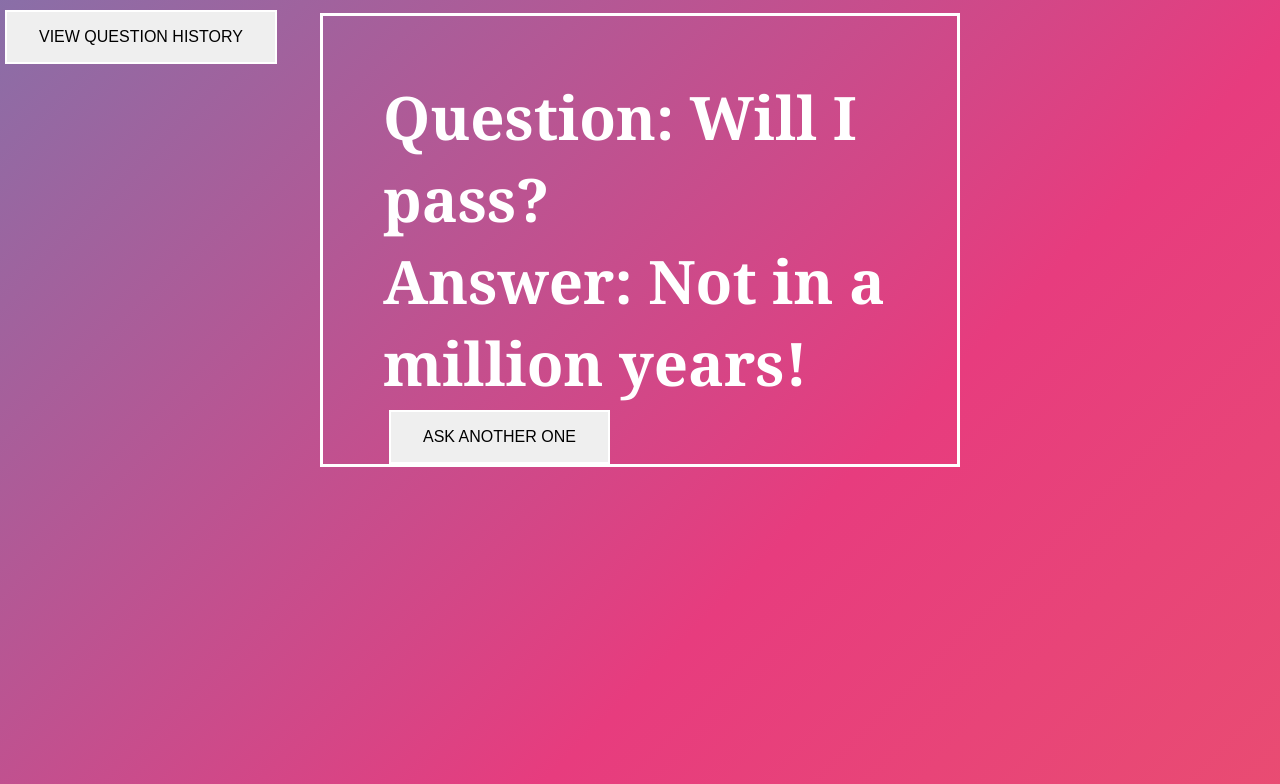
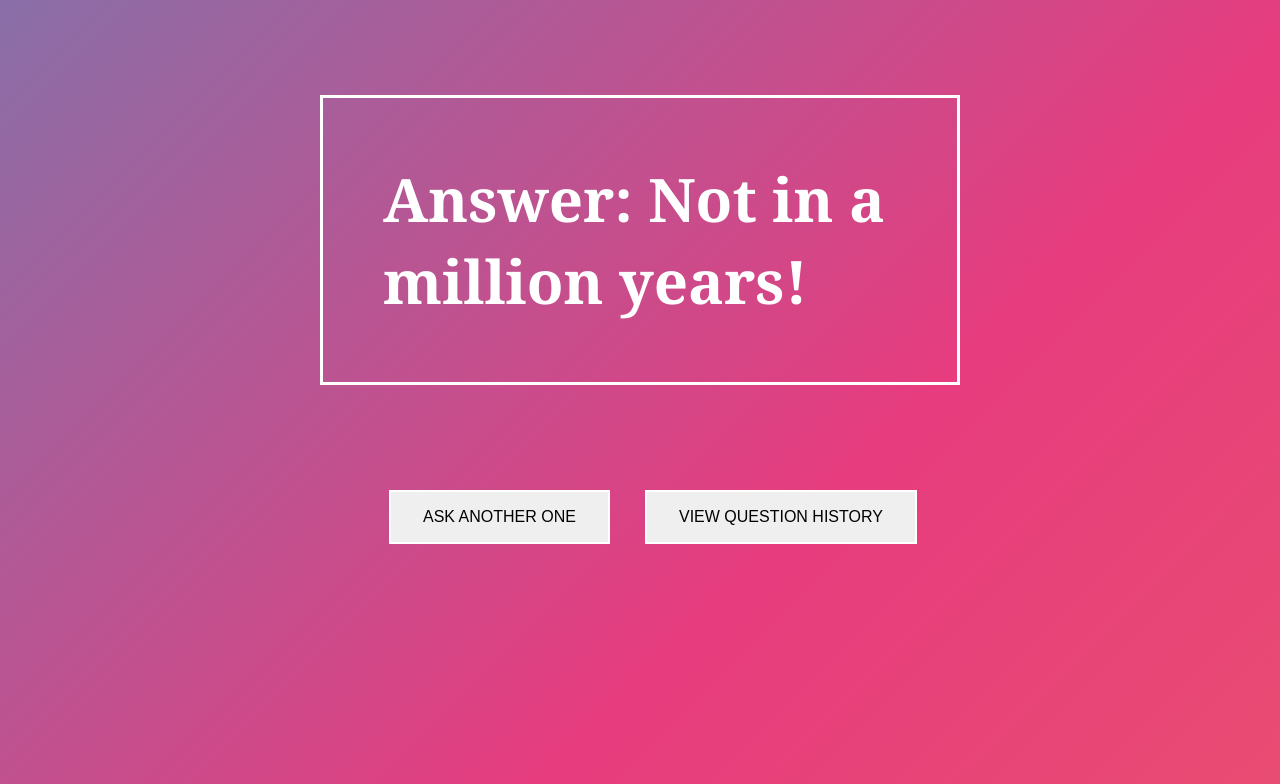
Before and after one commit to btlin1213/MSA-flask-app, a Flask app: template templates/answer.html in a window 1280 px wide. Shown: the top 784 px of the page. Run offline with Flask 2, Linux system fonts and the light colour scheme; the template is opened without the code that fills it: values that come from a table or form of the project are taken from there, others are empty; data comes from the database, SQL or seed files in the repository; both versions use the stored data as it was after the commit.

Commit message:
fixed answers page

```diff
--- a/static/main.css
+++ b/static/main.css
@@ -132,6 +132,14 @@ input:focus {
     background-color: none;
     border: 2px solid white;
     position: absolute;
-    top: 50%;
+    top: 60%;
     left: 30%;
 }
+
+.answerPageHistory {
+    background-color: none;
+    border: 2px solid white;
+    position: absolute;
+    top: 60%;
+    left: 50%;
+}
--- a/templates/answer.html
+++ b/templates/answer.html
@@ -7,7 +7,7 @@
     <title>Book of Answers</title>
 
     <div class="answer">
-        <h1>Question: {{ most_recent_question.question_body }}<br/>Answer: {{ most_recent_question.answer_body }}</h1>
+        <h1>Answer: {{ most_recent_question.answer_body }}</h1>
     </div>
 
     <a href="/">
@@ -15,7 +15,7 @@
     </a>
 
     <a href="/allquestions">
-        <button class="button history">VIEW QUESTION HISTORY</button>
+        <button class="button answerPageHistory">VIEW QUESTION HISTORY</button>
     </a>
 
 </html>
```
Also changed, not shown: data.sqlite.
